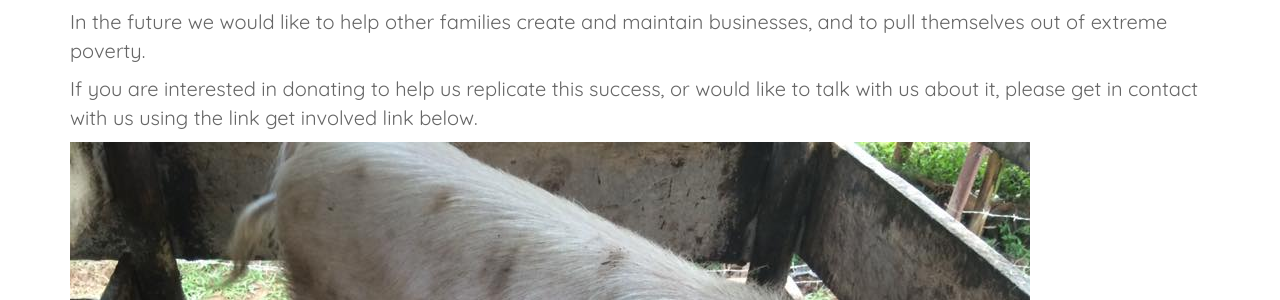
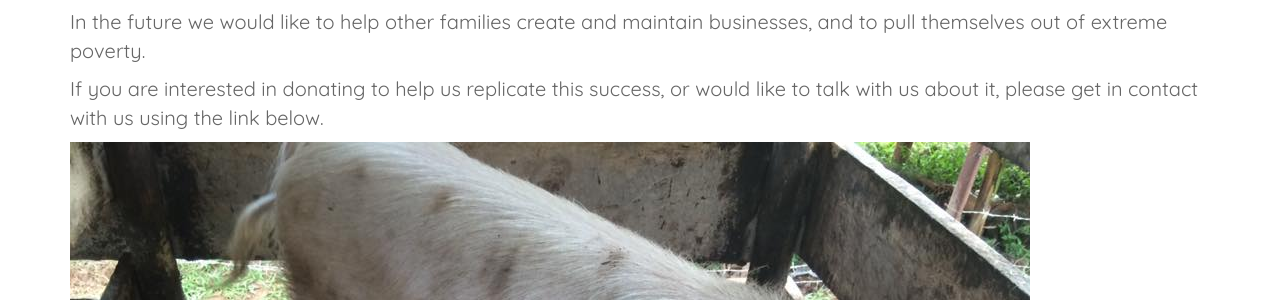
Before and after one commit to tomhamiltonstubber/amfutureug.com, a Jekyll site: the page built from social_enterprise.html, in a window 1280 px wide and 900 px high, scrolled down 661 px. Shown: the part 184-484 px from the top of the window. Built offline with Jekyll 4.4.1, drawn with Linux system fonts in a browser that asks for light colours; nearby versions of some CDN libraries.

Commit message:
Update from Forestry.io - Updated social_enterprise.html

```diff
--- a/social_enterprise.html
+++ b/social_enterprise.html
@@ -25,7 +25,7 @@
 
   In the future we would like to help other families create and maintain businesses, and to pull themselves out of extreme poverty.
 
-  If you are interested in donating to help us replicate this success, or would like to talk with us about it, please get in contact with us using the link get involved link below.
+  If you are interested in donating to help us replicate this success, or would like to talk with us about it, please get in contact with us using the link below.
 
   ![](/static/img/14068271_1132758186817003_2203501578819751217_n.jpg)
 
```
